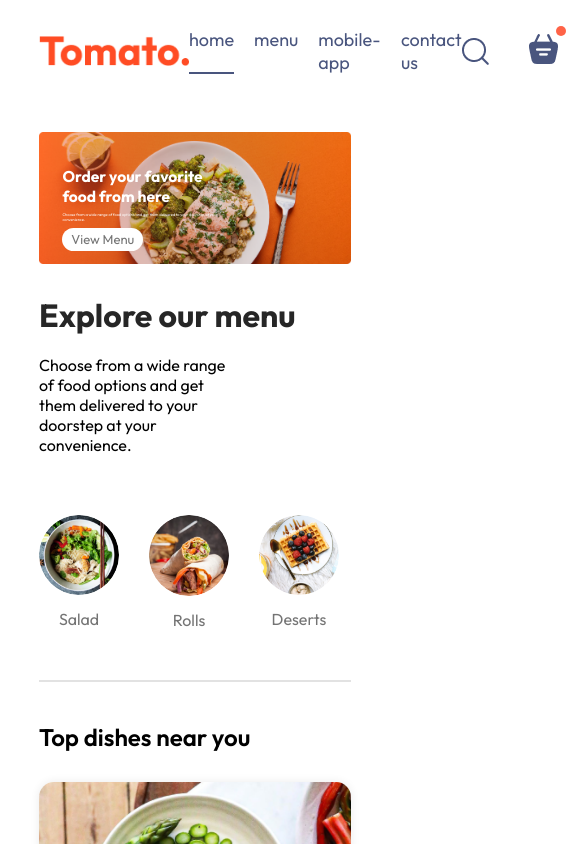
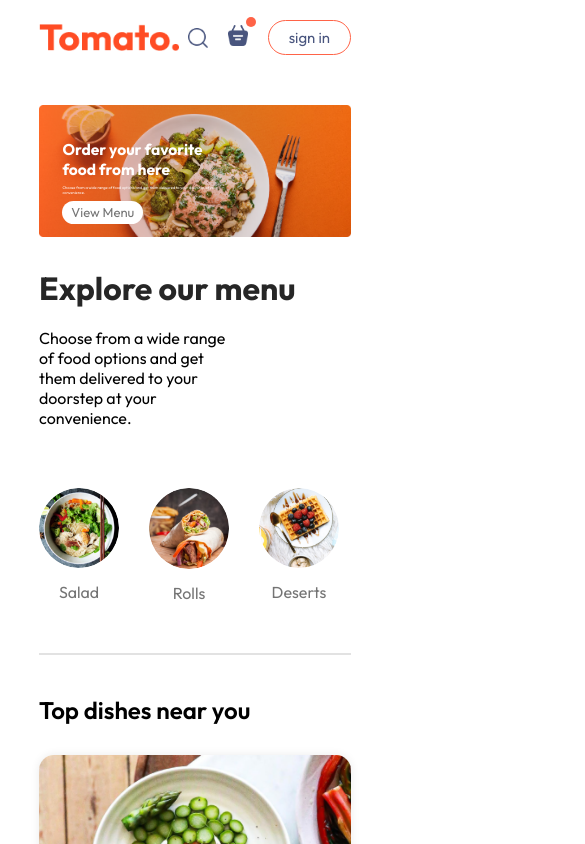
Before and after one commit to BanukaWeerapperuma/FoodDeliveryApp, a React (Vite) app in the folder frontend/: page / in a window 390 px wide. Shown: the top 844 px of the page, 585 px wide, since content can reach past the window. Built offline with nearby package versions, Linux system fonts and the light colour scheme.

Commit message:
navbar responsive

```diff
--- a/frontend/src/Components/Navbar/Navbar.css
+++ b/frontend/src/Components/Navbar/Navbar.css
@@ -62,3 +62,60 @@
     top: -8px;
     right: -8px;
 }
+
+@media (max-width: 1050px) {
+    .navbar .logo{
+        width: 140px;
+    }
+
+    .navbar-menu{
+        gap: 20px;
+        font-size: 17px;
+    }
+
+    .navbar-right{
+        gap: 30px;
+    }
+
+    .navbar-right img{
+        width: 22px;
+    }
+
+    .navbar-right button{
+
+        padding: 8px 25px ;
+    }
+}
+
+
+@media (max-width: 900px) {
+    .navbar .logo{
+        width: 140px;
+    }
+
+    .navbar-menu{
+        gap: 15px;
+        font-size: 16px;
+    }
+
+    .navbar-right{
+        gap: 20px;
+    }
+
+    .navbar-right img{
+        width: 20px;
+    }
+
+    .navbar-right button{
+        padding: 7px 20px ;
+        font-size: 15px;
+    }
+}
+
+
+@media (max-width: 750px) {
+
+    .navbar-menu{
+        display: none;
+    }
+}
```
Also changed, not shown: frontend/src/Components/AppDownload/AppDownload.css (line endings or trailing spaces).
